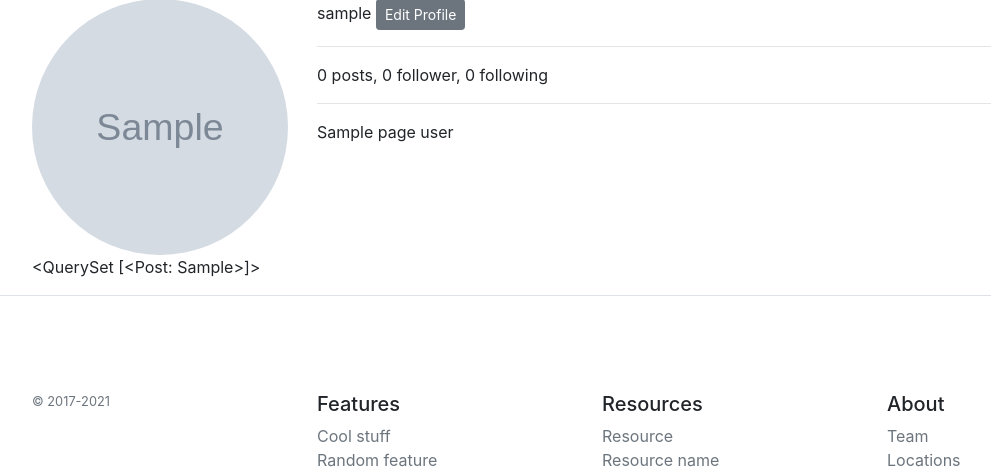
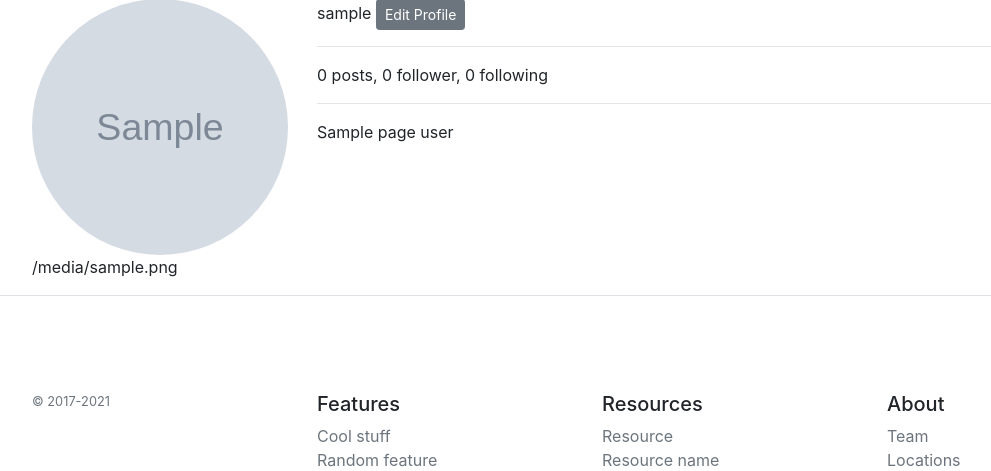
Before and after one commit to zalpheein/django-with-react-rev2, a Django app: template instagram/templates/instagram/user_page.html in a window 1280 px wide. Shown: the part 88-559 px from the top of the page, without its empty margins (53-1044 px from the left). Run offline with Django 3.2, Linux system fonts and the light colour scheme; a user stored in the database is signed in; tables that the repository leaves empty hold one stand-in row (values such as "Sample post"); the template is opened without the code that fills it: values that come from a table or form of the project are taken from there, most other values are stand-ins (such as "Sample title", 1, 10 or a date in 2020); grey boxes marked "Sample" are stand-in pictures; some libraries are stand-ins or nearby versions.

Commit message:
user_page 하단 post_list 의 이미지 경로 노출...

```diff
--- a/instagram/templates/instagram/user_page.html
+++ b/instagram/templates/instagram/user_page.html
@@ -18,7 +18,9 @@
                 {{ page_user.name }}
             </div>
             <div class="col-sm-12">
-                {{ post_list }}
+                {% for post in post_list %}
+                    {{ post.photo.url }}
+                {% endfor %}
             </div>
 
         </div>
```
